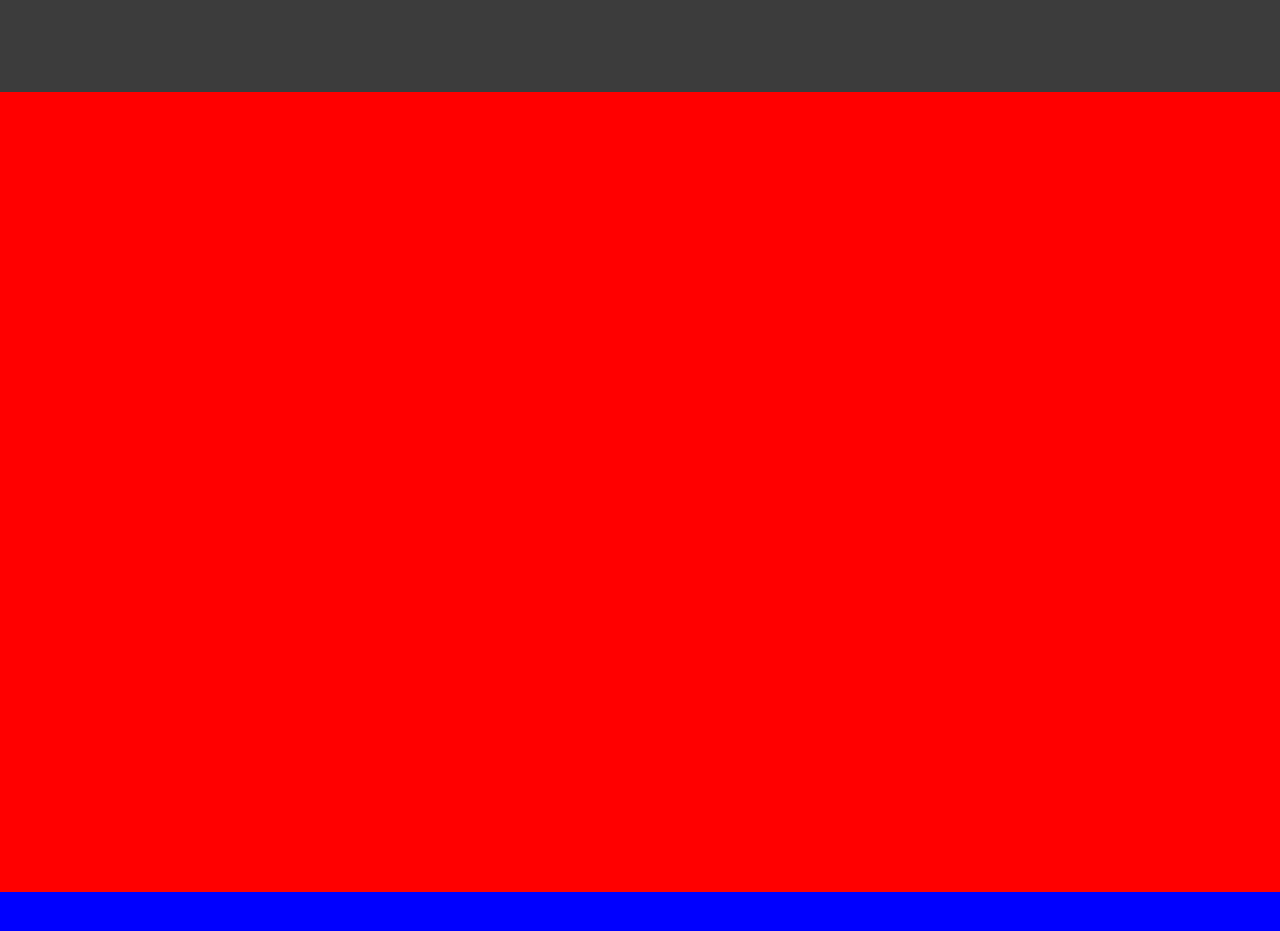
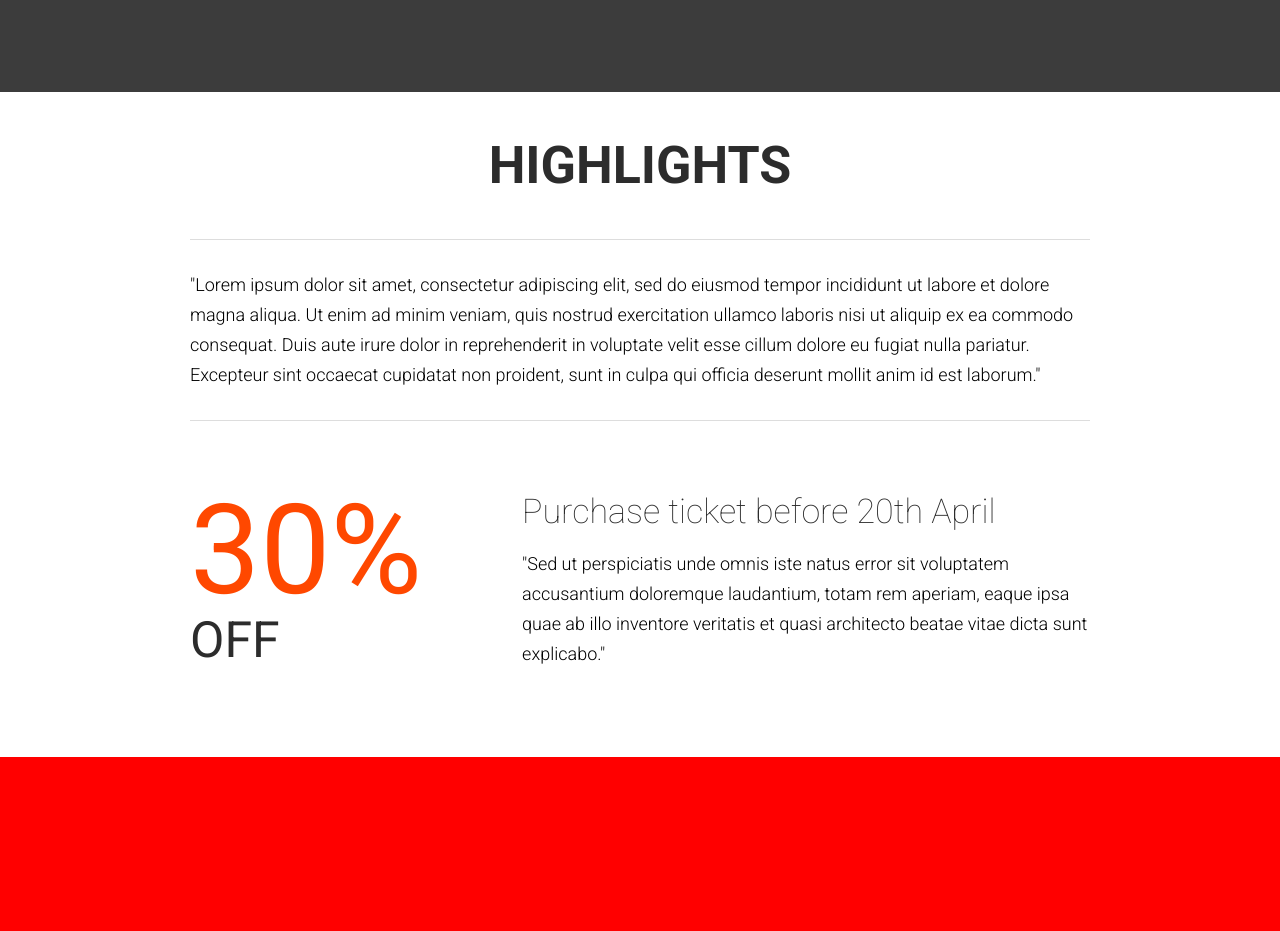
Before and after one commit to Costea47/the-venue, a React (Create React App) app: page / in a window 1280 px wide. Shown: the part 1380-2311 px from the top of the page. Built offline with nearby package versions, Linux system fonts and the light colour scheme.

Commit message:
added hightlight section with react awesome reveal effects , fade, slide and percentage increase

```diff
--- a/src/App.js
+++ b/src/App.js
@@ -5,6 +5,7 @@
 import Footer from "./components/header_footer/Footer";
 import Featured from "./components/featured";
 import VenueNfo from "./components/venueNfo";
+import Highlights from "./components/highlights";
 
 const App = () => {
   return (
@@ -16,6 +17,9 @@
       </>
       <>
         <VenueNfo />
+      </>
+      <>
+        <Highlights />
       </>
 
       <div style={{ backgroundColor: "red", height: "800px" }}></div>
--- /dev/null
+++ b/src/components/highlights/Description.js
@@ -0,0 +1,23 @@
+import React from "react";
+import { Fade } from "react-awesome-reveal";
+
+const Description = () => {
+  return (
+    <Fade>
+      <div className="center_wrapper">
+        <h2>Highlights</h2>
+        <div className="highlight_description">
+          "Lorem ipsum dolor sit amet, consectetur adipiscing elit, sed do
+          eiusmod tempor incididunt ut labore et dolore magna aliqua. Ut enim ad
+          minim veniam, quis nostrud exercitation ullamco laboris nisi ut
+          aliquip ex ea commodo consequat. Duis aute irure dolor in
+          reprehenderit in voluptate velit esse cillum dolore eu fugiat nulla
+          pariatur. Excepteur sint occaecat cupidatat non proident, sunt in
+          culpa qui officia deserunt mollit anim id est laborum."
+        </div>
+      </div>
+    </Fade>
+  );
+};
+
+export default Description;
--- /dev/null
+++ b/src/components/highlights/Discount.js
@@ -0,0 +1,51 @@
+import React, { useState, useEffect } from "react";
+import { Fade, Slide } from "react-awesome-reveal";
+
+const Discount = () => {
+  const end = 30;
+  const [start, setStart] = useState(0);
+  const porcentage = () => {
+    if (start < end) {
+      setStart((prevCount) => prevCount + 1);
+    }
+  };
+  useEffect(() => {
+    if (start > 0 && start < 30) {
+      setTimeout(() => {
+        setStart((prevCount) => prevCount + 1);
+      }, 30);
+    }
+  }, [start]);
+
+  return (
+    <div className="center_wrapper">
+      <div className="discount_wrapper">
+        <Fade
+          onVisibilityChange={(inView) => {
+            if (inView) {
+              porcentage();
+            }
+          }}
+        >
+          <div className="discount_porcentage">
+            <span>{start}%</span>
+            <span>OFF</span>
+          </div>
+        </Fade>
+        <Slide right>
+          <div className="discount_description">
+            <h3>Purchase ticket before 20th April</h3>
+            <p>
+              "Sed ut perspiciatis unde omnis iste natus error sit voluptatem
+              accusantium doloremque laudantium, totam rem aperiam, eaque ipsa
+              quae ab illo inventore veritatis et quasi architecto beatae vitae
+              dicta sunt explicabo."
+            </p>
+          </div>
+        </Slide>
+      </div>
+    </div>
+  );
+};
+
+export default Discount;
--- /dev/null
+++ b/src/components/highlights/index.js
@@ -0,0 +1,14 @@
+import React from "react";
+import Description from "./Description";
+import Discount from "./Discount";
+
+const Highlights = () => {
+  return (
+    <div className="highlight_wrapper">
+      <Description />
+      <Discount />
+    </div>
+  );
+};
+
+export default Highlights;
```
